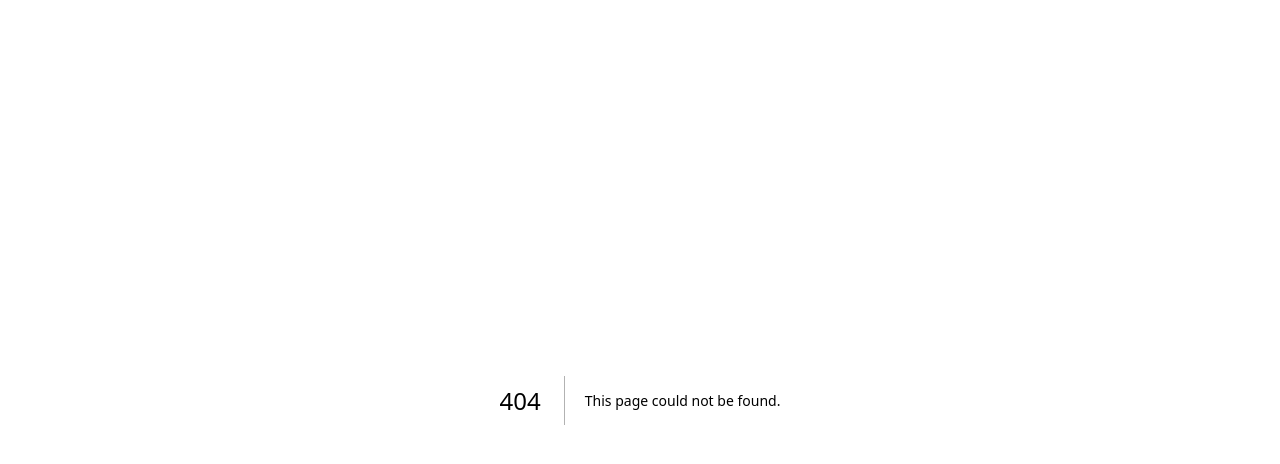
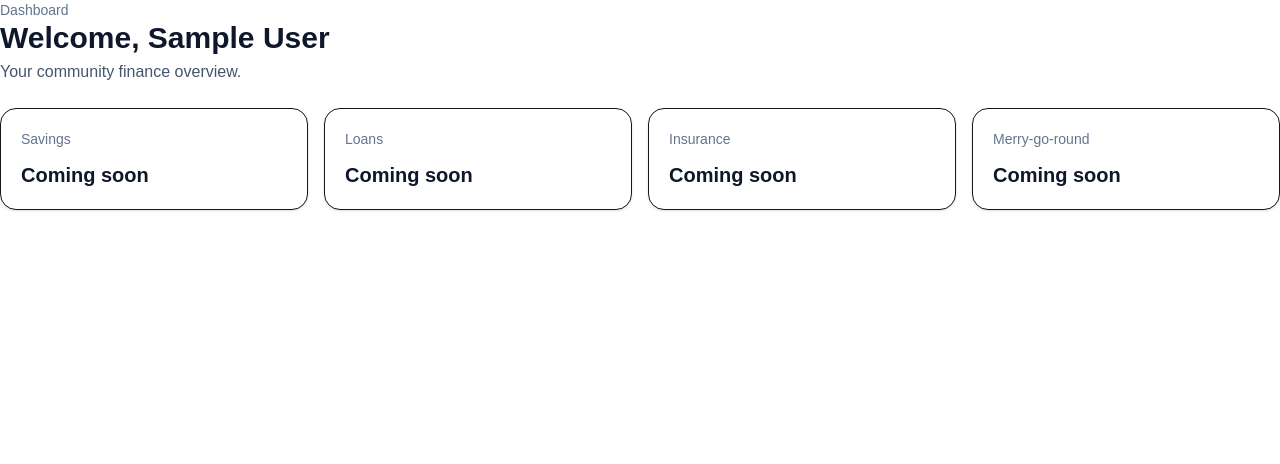
Before and after one commit to rashidnjoroge7-blip/community-fin-app, a Next.js app: page /dashboard in a window 1280 px wide. Before the commit this address had no page. Shown: the top 464 px of the page. Built offline with nearby package versions, Linux system fonts and the light colour scheme; no server answers; sample sign-in values are in the browser's storage.

Commit message:
feat: add protected finance dashboard shell

```diff
--- /dev/null
+++ b/src/app/dashboard/page.tsx
@@ -0,0 +1,37 @@
+import { redirect } from "next/navigation";
+
+import { auth } from "@/auth";
+
+export default async function DashboardPage() {
+  const session = await auth();
+
+  if (!session?.user) {
+    redirect("/login");
+  }
+
+  return (
+    <section className="space-y-6">
+      <div>
+        <p className="text-sm font-medium text-slate-500">Dashboard</p>
+        <h1 className="text-3xl font-bold text-slate-900">
+          Welcome, {session.user.name ?? session.user.email}
+        </h1>
+        <p className="mt-1 text-slate-600">Your community finance overview.</p>
+      </div>
+
+      <div className="grid gap-4 sm:grid-cols-2 lg:grid-cols-4">
+        {[
+          ["Savings", "Coming soon"],
+          ["Loans", "Coming soon"],
+          ["Insurance", "Coming soon"],
+          ["Merry-go-round", "Coming soon"],
+        ].map(([title, value]) => (
+          <article key={title} className="rounded-2xl border bg-white p-5 shadow-sm">
+            <p className="text-sm text-slate-500">{title}</p>
+            <p className="mt-3 text-xl font-semibold text-slate-900">{value}</p>
+          </article>
+        ))}
+      </div>
+    </section>
+  );
+}
```
